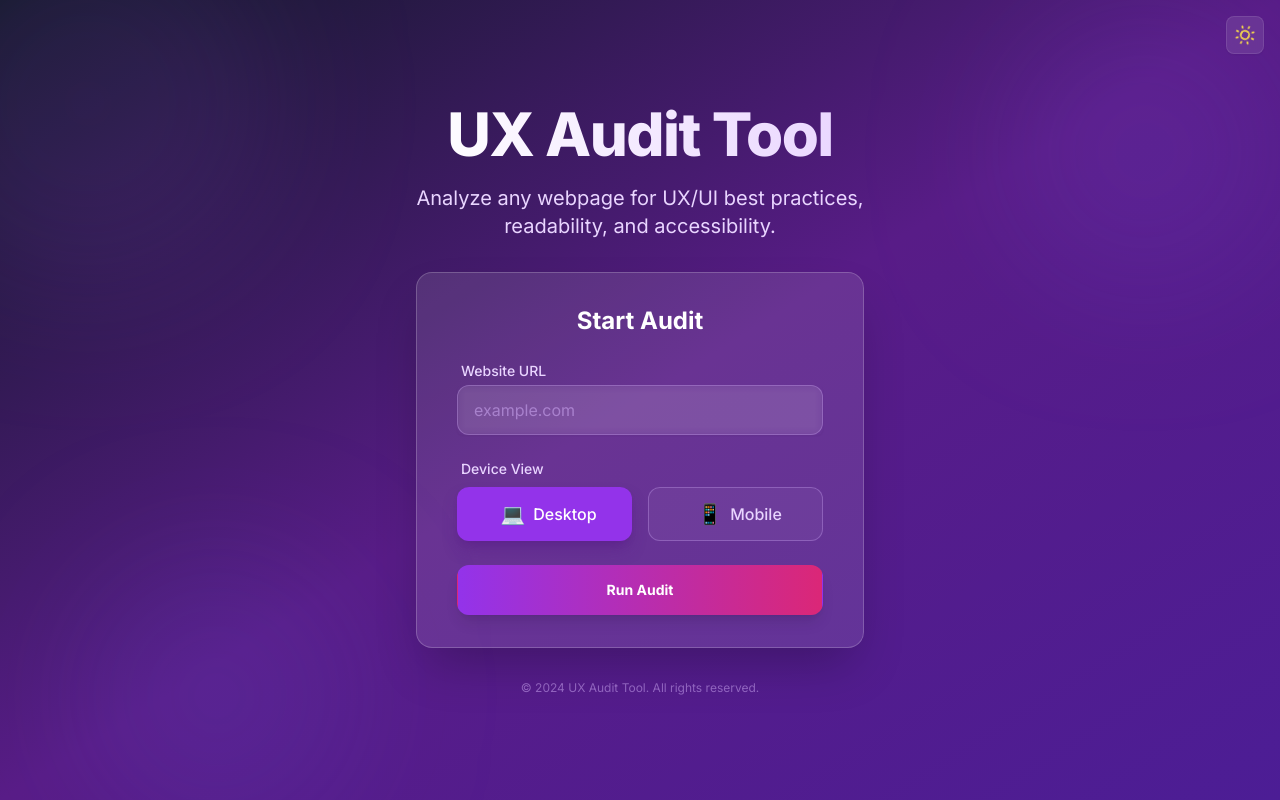
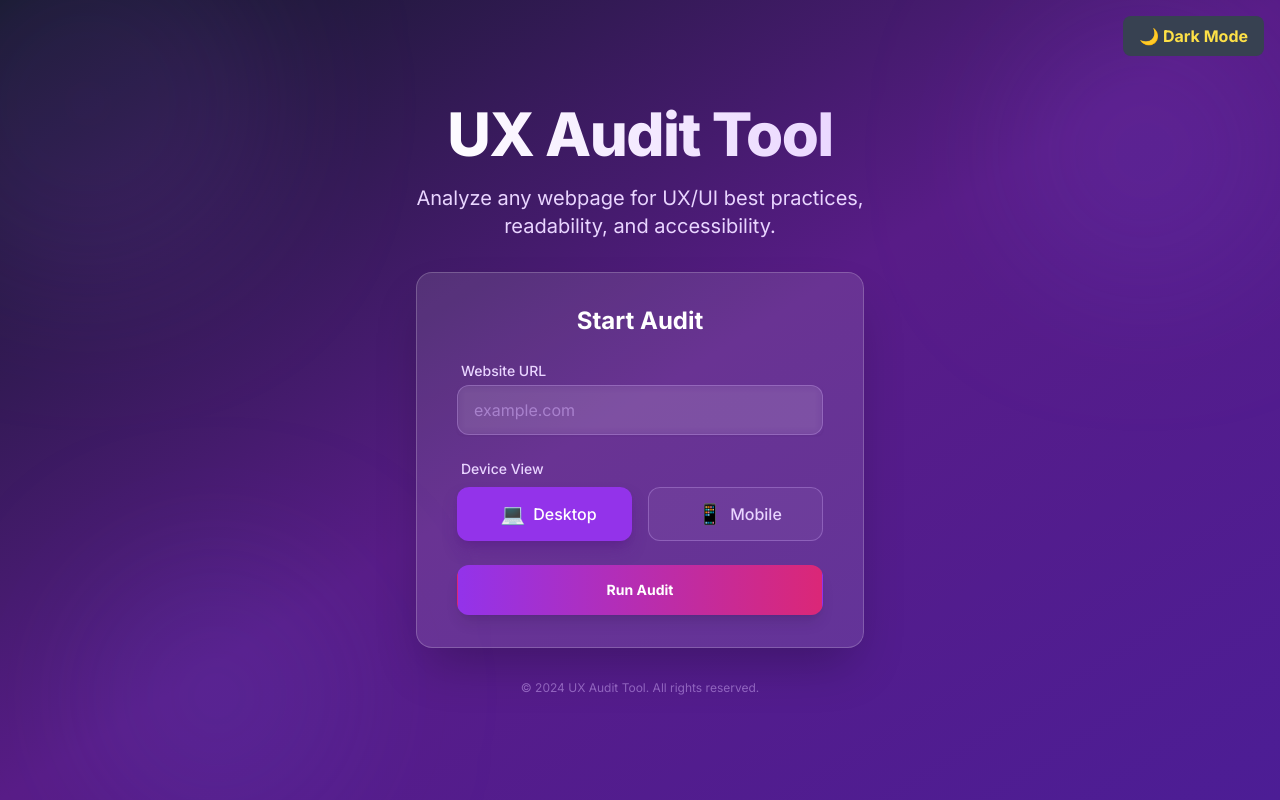
Before and after one commit to DheerajSaini0001/UX_Audit, a React (Vite) app in the folder client/: page / in a window 1280 px wide. Built offline with nearby package versions, Linux system fonts and the light colour scheme.

Commit message:
Done for toggle buttton

```diff
--- a/client/package.json
+++ b/client/package.json
@@ -12,14 +12,14 @@
   "dependencies": {
     "react": "^18.2.0",
     "react-dom": "^18.2.0",
-    "react-router-dom": "^7.9.6"
+    "react-router-dom": "^7.9.6",
+    "tailwind-scrollbar": "^3.1.0"
   },
   "devDependencies": {
     "@types/react": "^18.2.15",
     "@types/react-dom": "^18.2.7",
     "@vitejs/plugin-react": "^4.0.3",
     "autoprefixer": "^10.4.14",
-    "daisyui": "^5.5.5",
     "eslint": "^8.45.0",
     "eslint-plugin-react": "^7.32.2",
     "eslint-plugin-react-hooks": "^4.6.0",
--- a/client/src/components/ThemeToggle.jsx
+++ b/client/src/components/ThemeToggle.jsx
@@ -1,5 +1,6 @@
+// src/components/ThemeToggle.jsx
 import React from 'react';
-import { useTheme } from '../context/ThemeContext';
+import { useTheme } from '../context/ThemeContext'; // Adjust path as needed
 
 const ThemeToggle = () => {
     const { theme, toggleTheme } = useTheme();
@@ -7,54 +8,11 @@ const ThemeToggle = () => {
     return (
         <button
             onClick={toggleTheme}
-            className="p-2 rounded-lg transition-all duration-200
-                       bg-white/80 dark:bg-white/10
-                       text-gray-800 dark:text-yellow-300
-                       hover:bg-gray-100 dark:hover:bg-white/20
-                       border border-gray-200 dark:border-white/10
-                       backdrop-blur-sm shadow-sm"
-            aria-label="Toggle Dark Mode"
+            className="px-4 py-2 rounded-lg font-bold transition-colors duration-200
+                       bg-gray-200 text-gray-800
+                       dark:bg-gray-700 dark:text-yellow-300"
         >
-            {theme === 'dark' ? (
-                // Sun Icon for Dark Mode
-                <svg
-                    xmlns="http://www.w3.org/2000/svg"
-                    width="20"
-                    height="20"
-                    viewBox="0 0 24 24"
-                    fill="none"
-                    stroke="currentColor"
-                    strokeWidth="2"
-                    strokeLinecap="round"
-                    strokeLinejoin="round"
-                    className="animate-spin-slow"
-                >
-                    <circle cx="12" cy="12" r="5"></circle>
-                    <line x1="12" y1="1" x2="12" y2="3"></line>
-                    <line x1="12" y1="21" x2="12" y2="23"></line>
-                    <line x1="4.22" y1="4.22" x2="5.64" y2="5.64"></line>
-                    <line x1="18.36" y1="18.36" x2="19.78" y2="19.78"></line>
-                    <line x1="1" y1="12" x2="3" y2="12"></line>
-                    <line x1="21" y1="12" x2="23" y2="12"></line>
-                    <line x1="4.22" y1="19.78" x2="5.64" y2="18.36"></line>
-                    <line x1="18.36" y1="5.64" x2="19.78" y2="4.22"></line>
-                </svg>
-            ) : (
-                // Moon Icon for Light Mode
-                <svg
-                    xmlns="http://www.w3.org/2000/svg"
-                    width="20"
-                    height="20"
-                    viewBox="0 0 24 24"
-                    fill="none"
-                    stroke="currentColor"
-                    strokeWidth="2"
-                    strokeLinecap="round"
-                    strokeLinejoin="round"
-                >
-                    <path d="M21 12.79A9 9 0 1 1 11.21 3 7 7 0 0 0 21 12.79z"></path>
-                </svg>
-            )}
+            {theme === 'dark' ? '🌙 Dark Mode' : '☀️ Light Mode'}
         </button>
     );
 };
--- a/client/src/context/ThemeContext.jsx
+++ b/client/src/context/ThemeContext.jsx
@@ -1,33 +1,39 @@
+// src/context/ThemeContext.jsx
 import React, { createContext, useContext, useEffect, useState } from 'react';
 
 const ThemeContext = createContext();
 
 export const ThemeProvider = ({ children }) => {
-    // Check localStorage or system preference on initial load
     const [theme, setTheme] = useState(() => {
         if (typeof window !== 'undefined') {
             const savedTheme = localStorage.getItem('theme');
             if (savedTheme) {
                 return savedTheme;
             }
-            // Default to dark as it's the "premium" look
-            return 'dark';
+            // Check system preference
+            if (window.matchMedia('(prefers-color-scheme: dark)').matches) {
+                return 'dark';
+            }
         }
-        return 'dark';
+        return 'dark'; // Default fallback
     });
 
     useEffect(() => {
         const root = window.document.documentElement;
 
-        // Tailwind only cares about the 'dark' class
-        // If theme is 'dark', add the class. If 'light', remove it.
+        console.log('Theme changing to:', theme); // Debug log
+
+        // Remove both to prevent conflicts
+        root.classList.remove('light', 'dark');
+
         if (theme === 'dark') {
             root.classList.add('dark');
+            console.log('Added dark class to html'); // Debug log
         } else {
-            root.classList.remove('dark');
+            root.classList.add('light');
+            console.log('Added light class to html'); // Debug log
         }
 
-        // Save to localStorage
         localStorage.setItem('theme', theme);
     }, [theme]);
 
--- a/client/tailwind.config.js
+++ b/client/tailwind.config.js
@@ -1,11 +1,11 @@
+import scrollbar from 'tailwind-scrollbar';
+
 /** @type {import('tailwindcss').Config} */
 export default {
   content: [
     "./index.html",
     "./src/**/*.{js,ts,jsx,tsx}",
   ],
-  // This line is CRITICAL. It tells Tailwind to look for class="dark" on the HTML tag
-  // instead of checking the operating system preference.
   darkMode: 'class',
   theme: {
     extend: {
@@ -28,5 +28,7 @@ export default {
       },
     },
   },
-  plugins: [],
+  plugins: [
+    scrollbar,
+  ],
 }
```
Also changed, not shown: 1 other file (tests, documents, lock files or other folders). Lines whose indentation alone changed are shown as unchanged.
